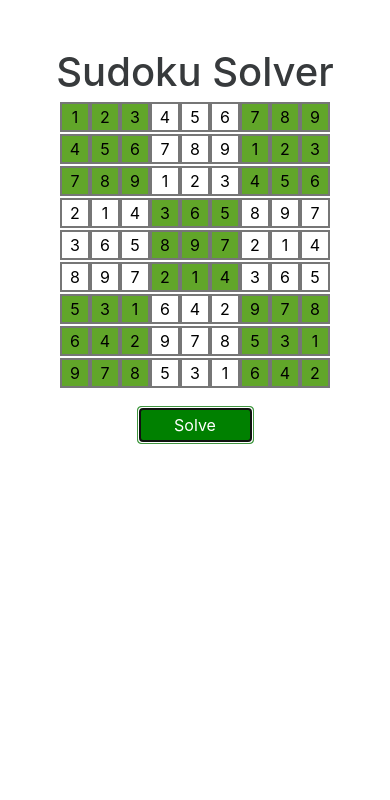
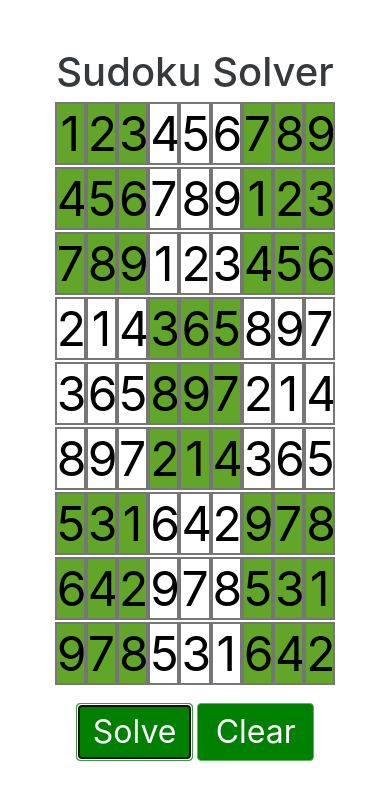
Before and after one commit to nurelahi/SudokuSolver, a plain HTML site: page www/index.html in a window 390 px wide. Both pictures are taken after a click on the button "Solve". Drawn offline with Linux system fonts and the light colour scheme; some packages are replaced by stand-ins of ours.

Commit message:
Updated Logic

```diff
--- a/www/css/index.css
+++ b/www/css/index.css
@@ -44,6 +44,12 @@ input[type=number] {
 	background-color: green;
 }
 
+#clear_btn {
+	margin-top: 18px;
+	width: 30%;
+	background-color: green;
+}
+
 
 /* Add Responsiveness for smaller screen sizes */
 
@@ -58,6 +64,39 @@ and (max-device-width : 320px) {
 	height: 8%;
 	display:inline;
 	padding:0;
+	}
+}
+
+
+/* Add Responsiveness for buttons in larger screen sizes */
+
+@media only screen
+and (min-device-width : 600px) {
+	#solve_btn {
+		margin-top: 18px;
+		width: 30%;
+		font-size: 200%;
+		background-color: green;
+		margin-bottom: 6%;
+	}
+
+	#clear_btn {
+		margin-top: 18px;
+		width: 30%;
+		font-size: 200%;
+		background-color: green;
+		margin-bottom: 6%;
+	}
+
+	input[type=number] {
+		border-style: solid;
+		border-width: 2px;
+		text-align: center;
+		width: 8%;
+		height: 11%;
+		display:inline;
+		padding-left:0;
+		font-size: 300%;
 	}
 }
 
--- a/www/index.html
+++ b/www/index.html
@@ -53,6 +53,7 @@
 
 	<center>
 		<button id="solve_btn" type="button" class="btn btn-success">Solve</button>
+		<button id="clear_btn" type="button" class="btn btn-success">Clear</button>
 	</center>
 
 
--- a/www/js/application/homepage.js
+++ b/www/js/application/homepage.js
@@ -1,5 +1,11 @@
+/*
+	@Author: Nur-E-Elahi Shonchoy
+	Model/Service/Application logic for the sudokuSolver homepage
+*/
+
 sudokuSolver.application.homepage = {
 
+	// Initailize the global matrix
 	matrix : [
 		[0,0,0,   0,0,0,	0,0,0],
 		[0,0,0,   0,0,0,	0,0,0],
@@ -20,13 +26,28 @@ sudokuSolver.application.homepage = {
 		for (var i=0; i<9; i++){
 			for (var j=0; j<9; j++){
 				var locate = '#'+i+j;
+				$(locate).removeClass("cell-highlight");
 				var value = $(locate).val();
 					if (value == ""){
 						this.matrix[i][j] = 0;
 					}
 					else{
 						this.matrix[i][j] = value;
+						$(locate).addClass("cell-highlight");
 					}
+				locate = '';
+			}
+		}
+	},
+
+	// Clears the current matrix
+	clearMatrix: function (){
+		console.log("clearMatrix() is called");
+		for (var i=0; i<9; i++){
+			for (var j=0; j<9; j++){
+				var locate = '#'+i+j;
+				$(locate).val('');
+				$(locate).removeClass("cell-highlight");
 				locate = '';
 			}
 		}
@@ -37,14 +58,14 @@ sudokuSolver.application.homepage = {
 		console.log("printMatrix() is called");
 		for (var i=0; i<9; i++){
 			for (var j=0; j<9; j++){
-				var string = '#'+i+j;
-				$(string).val(this.matrix[i][j]);
-				string = '';
+				var locate = '#'+i+j;
+				$(locate).val(this.matrix[i][j]);
+				locate = '';
 			}
 		}
 	},
 
-
+	// Processes each cell one by one till the last cell is filled
 	processCell: function (i, j){
 		if (i>8){
 			return true;
--- a/www/js/controller/homepage.js
+++ b/www/js/controller/homepage.js
@@ -1,3 +1,7 @@
+/*
+	@Author: Nur-E-Elahi Shonchoy
+	CONTROLLER Logic for sudokuSolver homepage
+*/
 
 sudokuSolver.controller.homepage = {
 
@@ -5,6 +9,7 @@ sudokuSolver.controller.homepage = {
 		console.log("Controller Init");
 		sudokuSolver.view.homepage.createSudoku();
 		$('#solve_btn').click(this.solve);
+		$('#clear_btn').click(this.clear);
 	},
 
 	solve: function(){
@@ -30,6 +35,11 @@ sudokuSolver.controller.homepage = {
 		else{
 			//Solution is not found, return unsolvable Puzzle
 		}
+	},
+
+	clear: function(){
+		console.log("Clear button was pressed");
+		sudokuSolver.application.homepage.clearMatrix();
 	}
 };
 
--- a/www/js/view/homepage.js
+++ b/www/js/view/homepage.js
@@ -1,6 +1,8 @@
 /*
 	@Author: Nur-E-Elahi Shonchoy
+	VIEW logic for the sudokuSolver homepage
 */
+
 sudokuSolver.view.homepage = {
 
 	// This function creates the Sudoku Matrix
```
